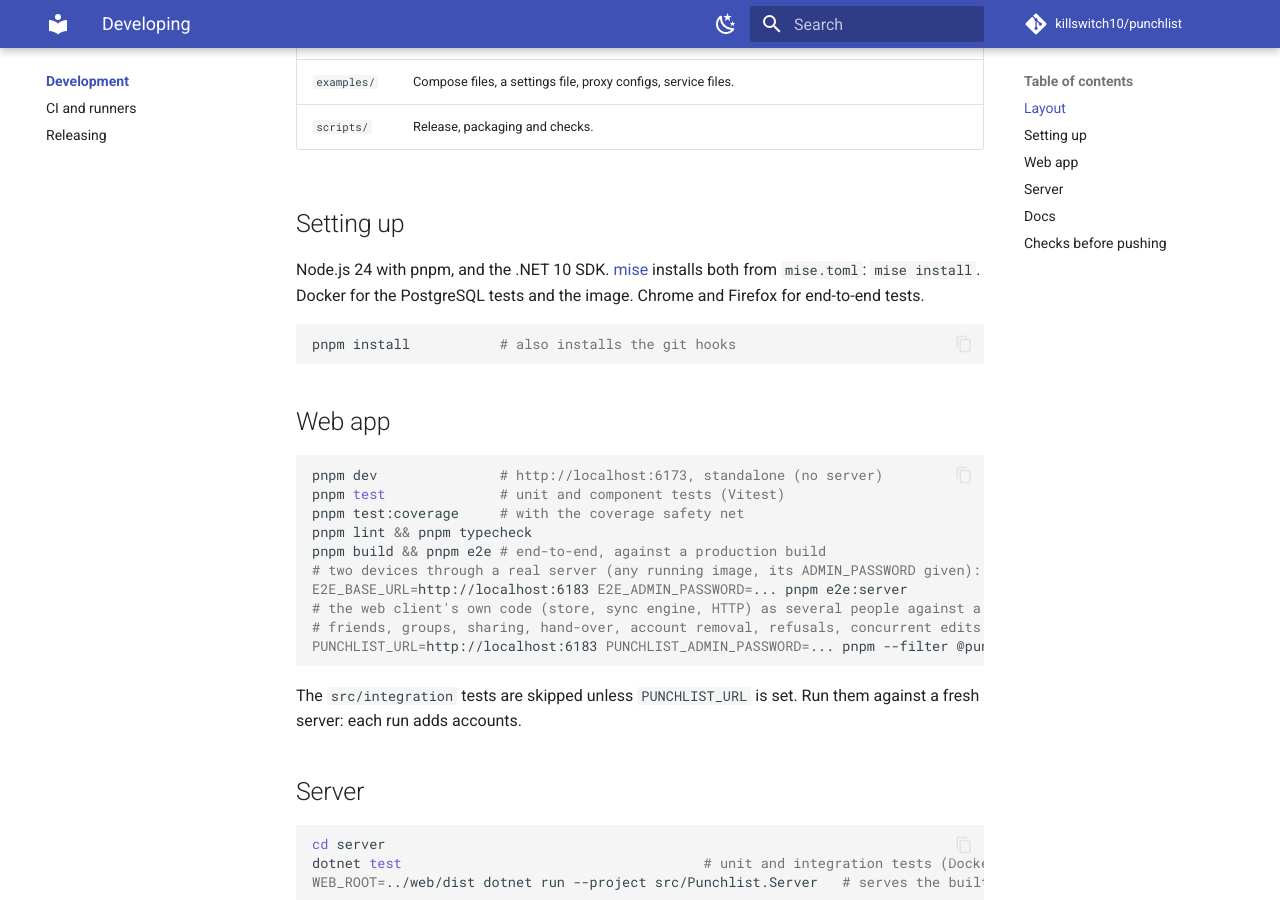
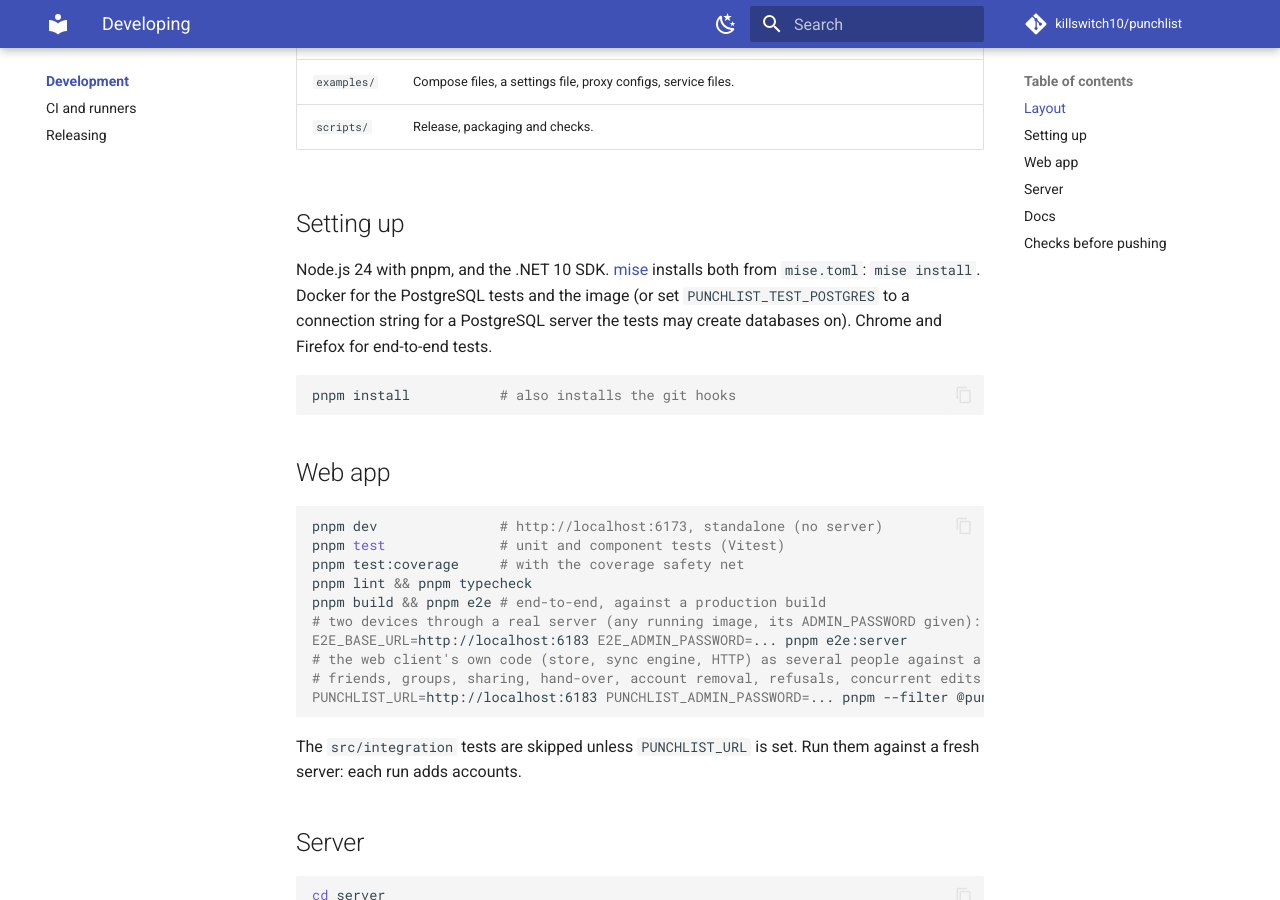
Before and after one commit to KillSwitchIO/PeckList, an MkDocs documentation site: the page built from docs/development/index.md, in a window 1280 px wide and 900 px high, scrolled down 625 px. Built offline with MkDocs 1.6.1 and Material for MkDocs 9.7.7, drawn with Linux system fonts in a browser that asks for light colours; comment, search, counter and statistics services are not loaded.

Commit message:
ci: green main on the self-hosted runner
- Lint: service-worker globals for web/public scripts; drop a dead default.
- Server tests: PostgreSQL from a CI service (PUNCHLIST_TEST_POSTGRES), since
  containers Testcontainers starts sit behind the runner host's firewall;
  databases get unique names so test classes can share a server. The info
  test checks the build's own version instead of 0.1.0.
- Web tests: CI room for the search timing test (best of five) and the
  long UI flows.
- e2e: vite preview binds 127.0.0.1 (localhost differed between IPv4 and
  IPv6 in the container), and its output is kept for a failed run.

Co-Authored-By: Claude Opus 5.5 <noreply@anthropic.com>

````diff
--- a/docs/development/index.md
+++ b/docs/development/index.md
@@ -18,8 +18,9 @@ testing) are in [CONTRIBUTING.md](https://gitlab.com/killswitch10/punchlist/-/bl
 ## Setting up
 
 Node.js 24 with pnpm, and the .NET 10 SDK. [mise](https://mise.jdx.dev/) installs both from
-`mise.toml`: `mise install`. Docker for the PostgreSQL tests and the image. Chrome and Firefox for
-end-to-end tests.
+`mise.toml`: `mise install`. Docker for the PostgreSQL tests and the image (or set
+`PUNCHLIST_TEST_POSTGRES` to a connection string for a PostgreSQL server the tests may create
+databases on). Chrome and Firefox for end-to-end tests.
 
 ```bash
 pnpm install           # also installs the git hooks
--- a/eslint.config.mjs
+++ b/eslint.config.mjs
@@ -53,4 +53,9 @@ export default tseslint.config(
     ignores: ['web/src/**'],
     languageOptions: { globals: globals.node },
   },
+  // Scripts the service worker imports as they are (not bundled): service-worker globals.
+  {
+    files: ['web/public/**/*.js'],
+    languageOptions: { globals: globals.serviceworker },
+  },
 );
````
Also changed, not shown: .gitlab-ci.yml (+13 -2 lines), docs/development/ci.md (+3 -1 lines), 7 other files.
